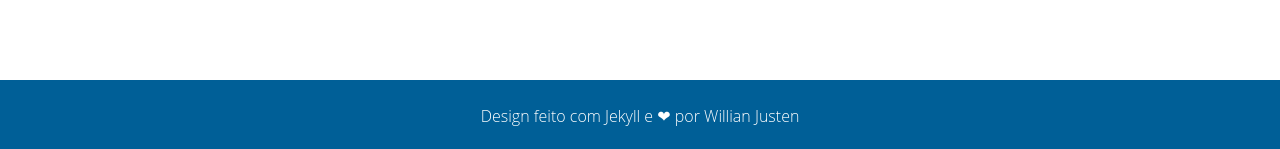
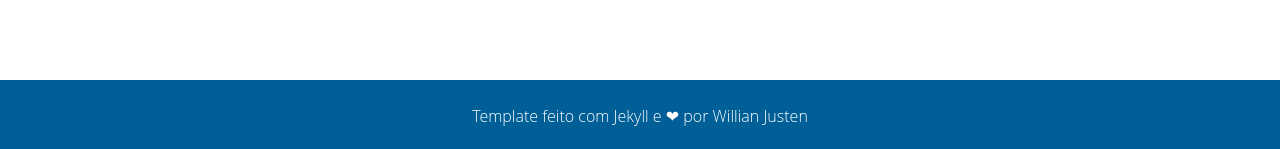
Before and after one commit to IFPB-PRPIPG/IFPB-PRPIPG.github.io, a Jekyll site: the page built from index.html, in a window 1280 px wide and 942 px high. Shown: the part 790-939 px from the top of the window. Built offline with Jekyll 4.4.1, drawn with Linux system fonts in a browser that asks for light colours.

Commit message:
Update footer.html
Corrigingo mensagem no footer

```diff
--- a/_includes/footer.html
+++ b/_includes/footer.html
@@ -1,5 +1,5 @@
 <footer>
-    <p>Design feito com <a href="http://jekyllrb.com/" target="_blank">Jekyll</a> e <span class="love">❤</span> por <a href="http://willianjusten.com.br">Willian Justen</a></p>
+    <p>Template feito com <a href="http://jekyllrb.com/" target="_blank">Jekyll</a> e <span class="love">❤</span> por <a href="http://willianjusten.com.br">Willian Justen</a></p>
 </footer>
 
 <script src="{{ "/assets/js/main.js" | prepend: site.baseurl }}"></script>
```
